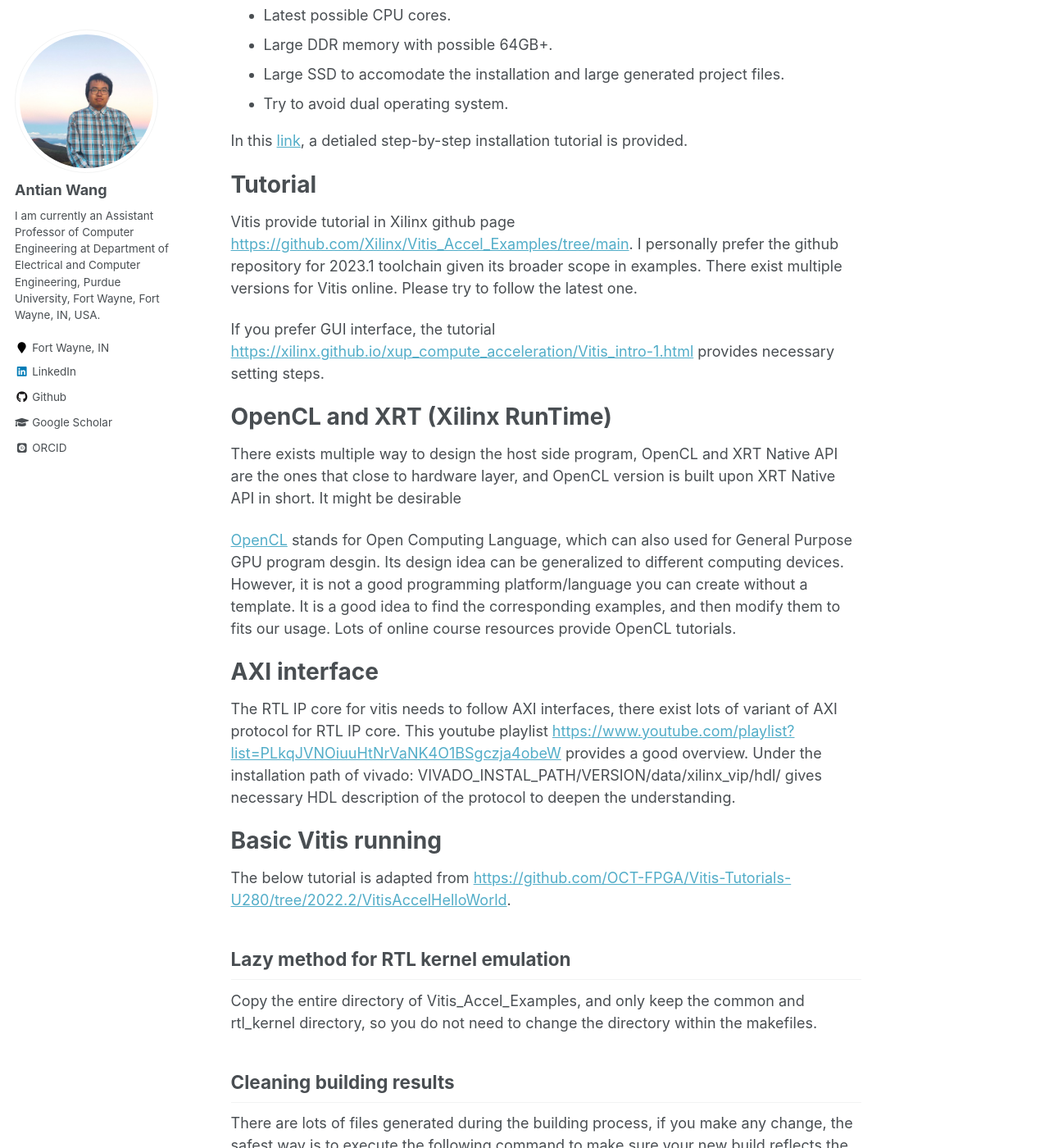
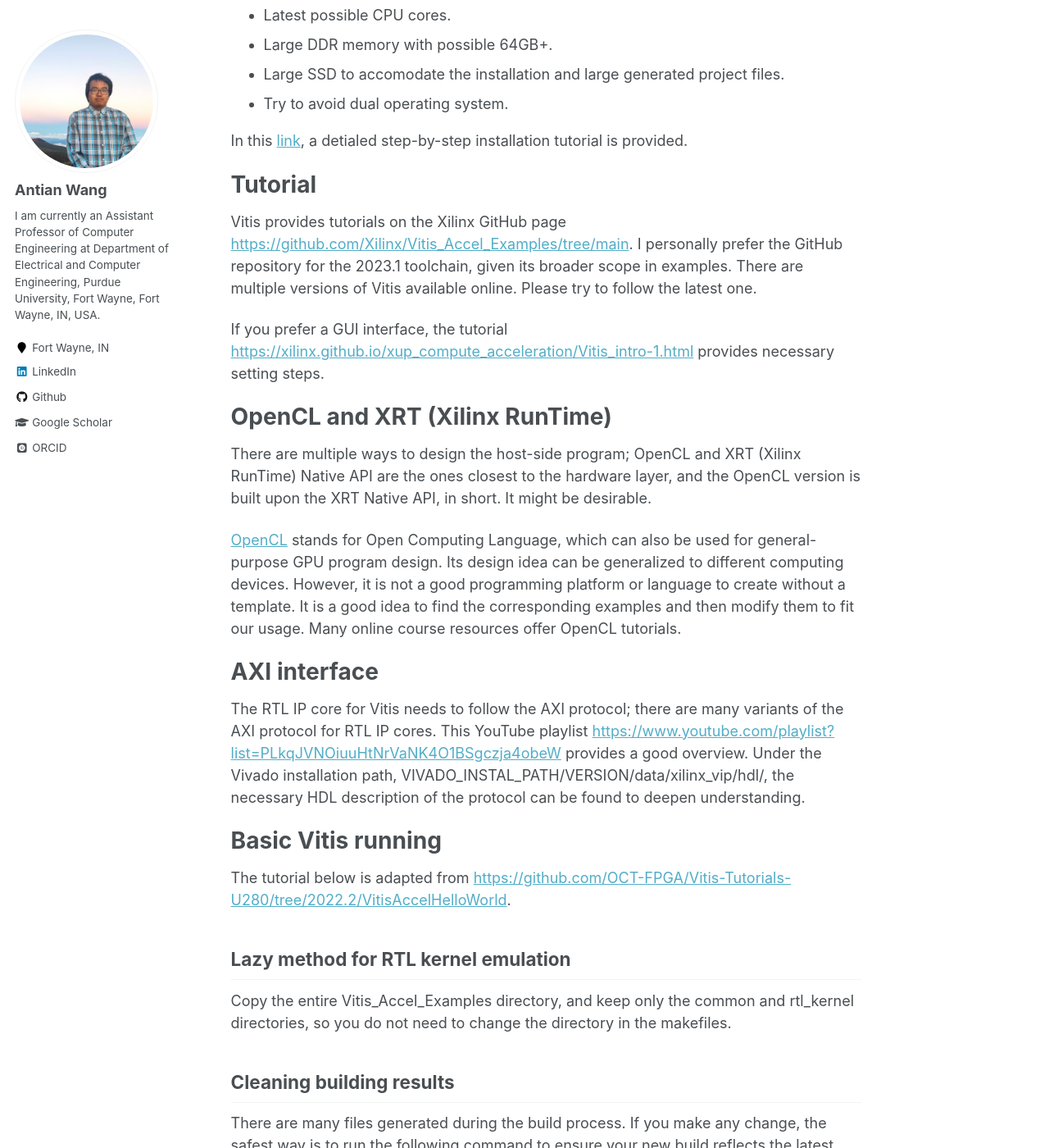
Before and after one commit to wangantian/wangantian.github.io, a Jekyll site: the page built from _resources/vitis_usage.md, in a window 1280 px wide and 1400 px high, scrolled down 1090 px. Shown: the whole window at 82% size. Built offline with Jekyll 4.4.1, drawn with Linux system fonts in a browser that asks for light colours; some web fonts are replaced; some of the changed text lies outside the part shown.

Commit message:
Update vitis_usage.md

````diff
--- a/_resources/vitis_usage.md
+++ b/_resources/vitis_usage.md
@@ -36,29 +36,29 @@ If you want to configure your local Linux Desktop by yourself. Below is the one
 In this [link](https://wangantian.github.io//vitis_install/), a detialed step-by-step installation tutorial is provided.
 
 # Tutorial
-Vitis provide tutorial in Xilinx github page [https://github.com/Xilinx/Vitis_Accel_Examples/tree/main](https://github.com/Xilinx/Vitis_Accel_Examples/tree/main). I personally prefer the github repository for 2023.1 toolchain given its broader scope in examples.
-There exist multiple versions for Vitis online. Please try to follow the latest one.
+Vitis provides tutorials on the Xilinx GitHub page [https://github.com/Xilinx/Vitis_Accel_Examples/tree/main](https://github.com/Xilinx/Vitis_Accel_Examples/tree/main). I personally prefer the GitHub repository for the 2023.1 toolchain, given its broader scope in examples.
+There are multiple versions of Vitis available online. Please try to follow the latest one.
 
-If you prefer GUI interface, the tutorial [https://xilinx.github.io/xup_compute_acceleration/Vitis_intro-1.html](https://xilinx.github.io/xup_compute_acceleration/Vitis_intro-1.html) provides necessary setting steps.
+If you prefer a GUI interface, the tutorial [https://xilinx.github.io/xup_compute_acceleration/Vitis_intro-1.html](https://xilinx.github.io/xup_compute_acceleration/Vitis_intro-1.html) provides necessary setting steps.
 
 # OpenCL and XRT (Xilinx RunTime)
-There exists multiple way to design the host side program, OpenCL and XRT Native API are the ones that close to hardware layer, and OpenCL version is built upon XRT Native API in short. It might be desirable
+There are multiple ways to design the host-side program; OpenCL and XRT (Xilinx RunTime) Native API are the ones closest to the hardware layer, and the OpenCL version is built upon the XRT Native API, in short. It might be desirable.
 
-[OpenCL](https://en.wikipedia.org/wiki/OpenCL) stands for Open Computing Language, which can also used for General Purpose GPU program desgin. Its design idea can be generalized to different computing devices. However, it is not a good programming platform/language you can create without a template. It is a good idea to find the corresponding examples, and then modify them to fits our usage. Lots of online course resources provide OpenCL tutorials.
+[OpenCL](https://en.wikipedia.org/wiki/OpenCL) stands for Open Computing Language, which can also be used for general-purpose GPU program design. Its design idea can be generalized to different computing devices. However, it is not a good programming platform or language to create without a template. It is a good idea to find the corresponding examples and then modify them to fit our usage. Many online course resources offer OpenCL tutorials.
 
 
 # AXI interface
-The RTL IP core for vitis needs to follow AXI interfaces, there exist lots of variant of AXI protocol for RTL IP core. This youtube playlist [https://www.youtube.com/playlist?list=PLkqJVNOiuuHtNrVaNK4O1BSgczja4obeW](https://www.youtube.com/playlist?list=PLkqJVNOiuuHtNrVaNK4O1BSgczja4obeW) provides a good overview. Under the installation path of vivado: VIVADO_INSTAL_PATH/VERSION/data/xilinx_vip/hdl/ gives necessary HDL description of the protocol to deepen the understanding.
+The RTL IP core for Vitis needs to follow the AXI protocol; there are many variants of the AXI protocol for RTL IP cores. This YouTube playlist [https://www.youtube.com/playlist?list=PLkqJVNOiuuHtNrVaNK4O1BSgczja4obeW](https://www.youtube.com/playlist?list=PLkqJVNOiuuHtNrVaNK4O1BSgczja4obeW) provides a good overview. Under the Vivado installation path, VIVADO_INSTAL_PATH/VERSION/data/xilinx_vip/hdl/, the necessary HDL description of the protocol can be found to deepen understanding.
 
 # Basic Vitis running
 
-The below tutorial is adapted from [https://github.com/OCT-FPGA/Vitis-Tutorials-U280/tree/2022.2/VitisAccelHelloWorld](https://github.com/OCT-FPGA/Vitis-Tutorials-U280/tree/2022.2/VitisAccelHelloWorld).
+The tutorial below is adapted from [https://github.com/OCT-FPGA/Vitis-Tutorials-U280/tree/2022.2/VitisAccelHelloWorld](https://github.com/OCT-FPGA/Vitis-Tutorials-U280/tree/2022.2/VitisAccelHelloWorld).
 
 ## Lazy method for RTL kernel emulation
-Copy the entire directory of Vitis_Accel_Examples, and only keep the common and rtl_kernel directory, so you do not need to change the directory within the makefiles.
+Copy the entire Vitis_Accel_Examples directory, and keep only the common and rtl_kernel directories, so you do not need to change the directory in the makefiles.
 
 ## Cleaning building results
-There are lots of files generated during the building process, if you make any change, the safest way is to execute the following command to make sure your new build reflects the latest using the example makefiles.
+There are many files generated during the build process. If you make any change, the safest way is to run the following command to ensure your new build reflects the latest using the example makefiles.
 
 ```bash
 make cleanall
@@ -78,7 +78,7 @@ cd Vitis_Accel_Examples/hello_world
 ```
 
 ## Emulation
-You are not required to perform SW emulation if it is too hard to do it. The directory maybe different based on your or your system administor's installation, but the files should looks similar.
+You are not required to perform SW emulation if it is too difficult. The directory may be different based on your or your system administrator's installation, but the files should look similar.
 
 ### SW emulation
 
@@ -113,17 +113,17 @@ make all TARGET=hw PLATFORM=/opt/xilinx/platforms/xilinx_u280_gen3x16_xdma_1_202
 To update
 
 ## Typical error:
- * Fail to check the file name, kernel name, or add necesWsary files.
- * Forget export XCL_EMULATION_MODE before emulation. We typically include as part of the command when we load the tool.
- * Below is the typical issue happen when we do the emulation, if it happen, delete any generate file, and rebuild. It should work.
+ * Fail to check the file name, kernel name, or add necessary files.
+ * Forget export XCL_EMULATION_MODE before emulation. We typically include it in the command when we load the tool.
+ * Below is the typical issue that happens when we do the emulation. If it happens, delete any generated files and rebuild. It should work.
   * ERROR: [VPL 10-3180] cannot find port 'BLP_M_AXI_DATA_C2H_00_awsize' on this module [/SOME_DIRECTORY/vivado/vpl/prj/prj.ip_user_files/bd/pfm_top/sim/pfm_top.v:754]
   * ERROR: [VPL 10-3180] cannot find port 'BLP_M_AXI_DATA_C2H_00_arsize' on this module [/SOME_DIRECTORY/vivado/vpl/prj/prj.ip_user_files/bd/pfm_top/sim/pfm_top.v:743]
   * ERROR: [VPL 43-3322] Static elaboration of top level Verilog design unit(s) in library work failed
   * ERROR: [VPL 60-773] In '[/SOME_DIRECTORY/vivado/vpl/vivado.log', caught Tcl error:
-  * ERROR: [VPL 60-704] Integration error, Step failed: config_hw_emu.elaborate An error stack with function names and arguments may be available in the 'vivado.log'.
+  * ERROR: [VPL 60-704] Integration error, Step failed: config_hw_emu.elaborate. An error stack with function names and arguments may be available in the 'vivado.log'.
 
 
 ## Custom tutorial
-The following tutorial was developed for helping Lao's group in developing Vitis and Vivado workflow. The tool we are using is Vitis 2023.1. Some featues may not be avaliable in earlier/later versions.
+The following tutorial was developed to help Lao's group develop a Vitis and Vivado workflow. The tool we are using is Vitis 2023.1. Some features may not be available in earlier/later versions.
  * Tutorial 1 Simple custom RTL kernel using AXI-stream.
  * Tutorial 2
````
